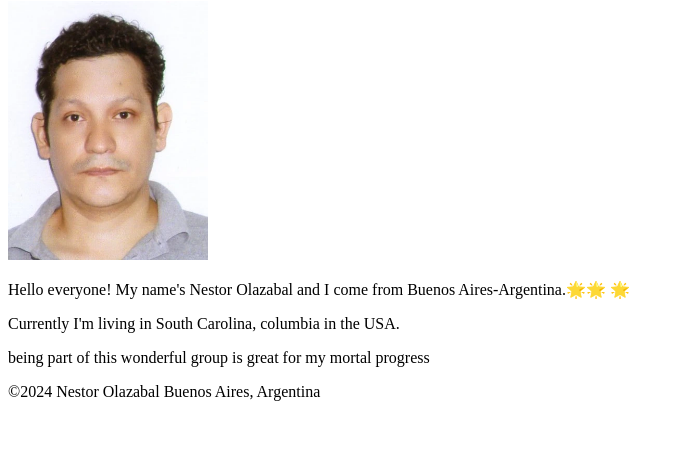
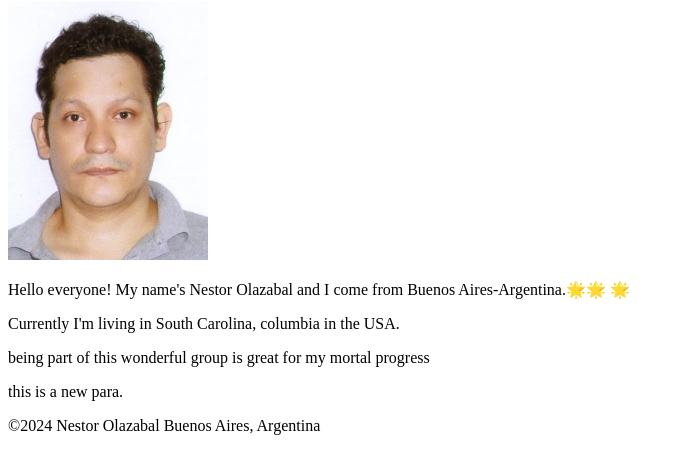
Before and after one commit to pipoyes220821/wdd130, a plain HTML site: page index.html in a window 1280 px wide. Shown: the part 105-578 px from the top of the page, without its empty margins (0-684 px from the left). Drawn offline with Linux system fonts and the light colour scheme.

Commit message:
adding a paragraph

```diff
--- a/index.html
+++ b/index.html
@@ -21,6 +21,7 @@
    <p>Hello everyone! My name's Nestor Olazabal and I come from Buenos Aires-Argentina.&#127775;&#127775; &#127775; </p>
    <p>Currently I'm living  in South Carolina, columbia in the USA.</p>
    <p>being part of this wonderful group is great for my mortal progress</p>
+   <p>this is a new para.</p>
 
  </main>
  <footer>
```
